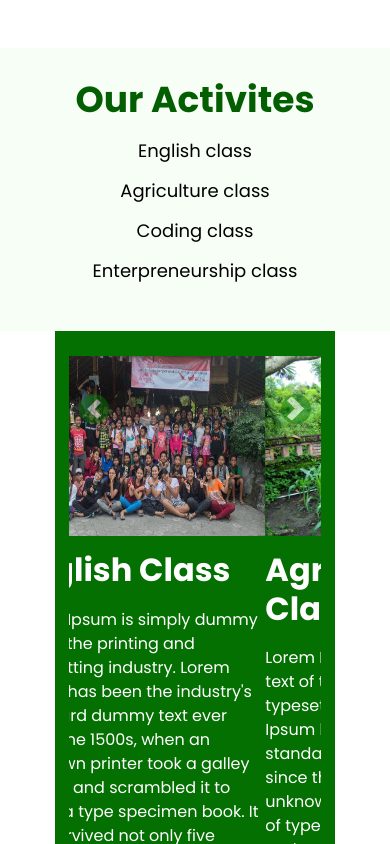
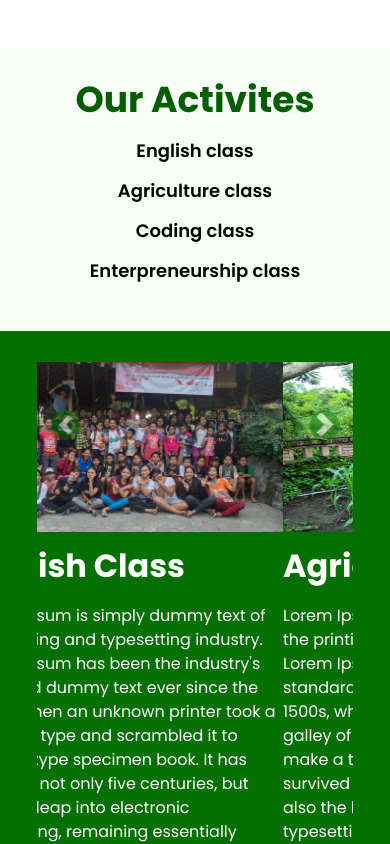
Before and after one commit to PutuRama/slukatcodingrama, a Vue app in the folder client/: page /program in a window 390 px wide. Shown: the part 2020-2864 px from the top of the page. Built offline with nearby package versions, Linux system fonts and the light colour scheme.

Commit message:
revisi our activities

```diff
--- a/client/src/views/OurProgram.vue
+++ b/client/src/views/OurProgram.vue
@@ -76,7 +76,7 @@
           </div>
         </div>
 
-        <div class="col-8">
+          <div class="col-12 col-md-8">
             <div class="image-text text-center">
               <div id="carouselExampleIndicators" class="carousel slide" data-ride="carousel">
                 <div class="carousel-inner">
@@ -278,9 +278,10 @@
   line-height: 40px;
   font-size: 18px;
   margin: 0 5px;
+  font-weight: 600;
 }
 .activites .row .col a:hover {
-  color: rgb(221, 221, 221);
+  color: #035e01;
   transition: 0.3s;
 }
 .image-text {
@@ -293,7 +294,7 @@
   left: 50%;
   transform: translateX(-50%);
 }
-.activites .row .col-8 {
+.activites .row .col-12 {
   background-color: #047002;
   padding: 0 0 10px 0;
   position: relative;
@@ -375,12 +376,15 @@
   .activites .row .col a {
     text-align: center;
 }
-  .activites .row .col-8 img {
+  .activites .row .col-12 img {
     width: 100%;
-    height: 180px;
+    height: 170px;
 }
-  .activites .row .col-8 {
+  .activites .row .col-12 {
     margin: 0 auto;
+}
+  .image-text{
+    width: 75%;
   }
 }
 
@@ -402,6 +406,7 @@
   .std-program-text .btn{
   margin: 10px 0 0 0;
 }
+
 }
 
 @media only screen and (max-width: 900px) {
```
Lines whose indentation alone changed are shown as unchanged.
